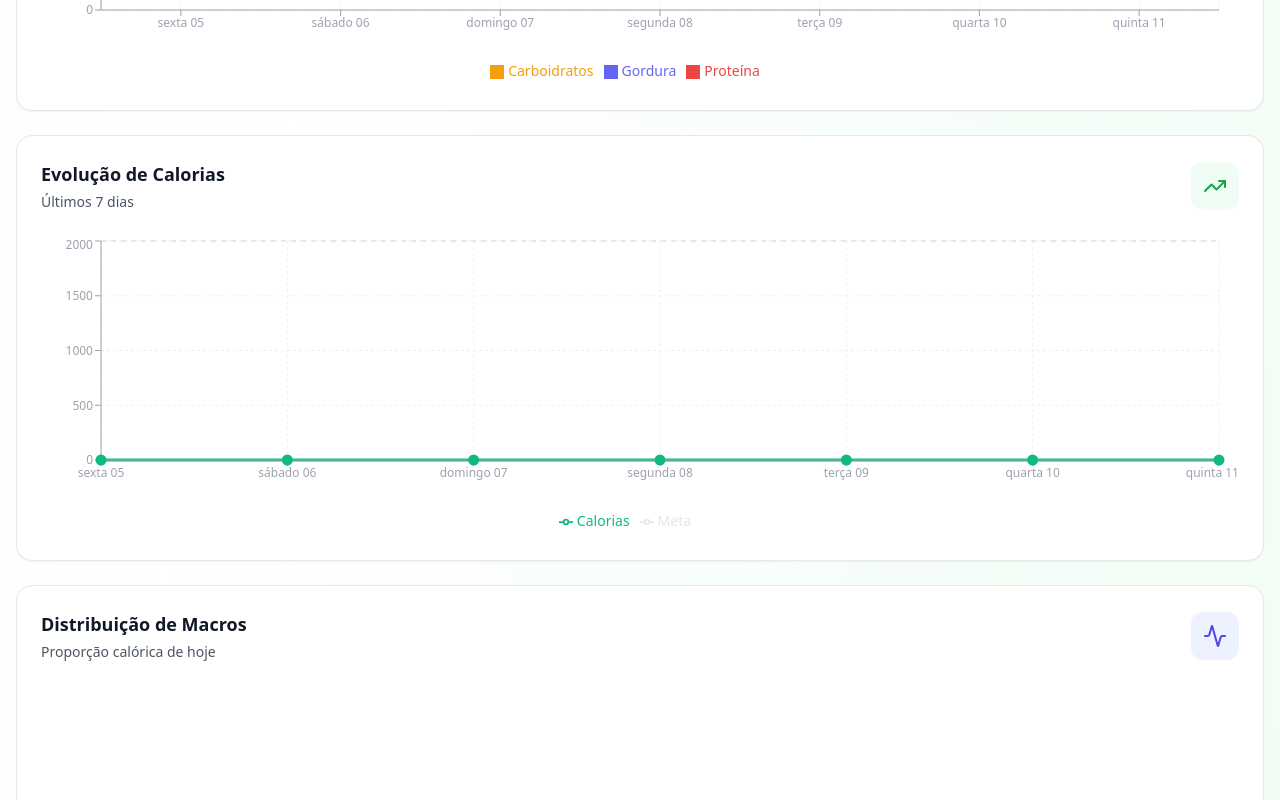
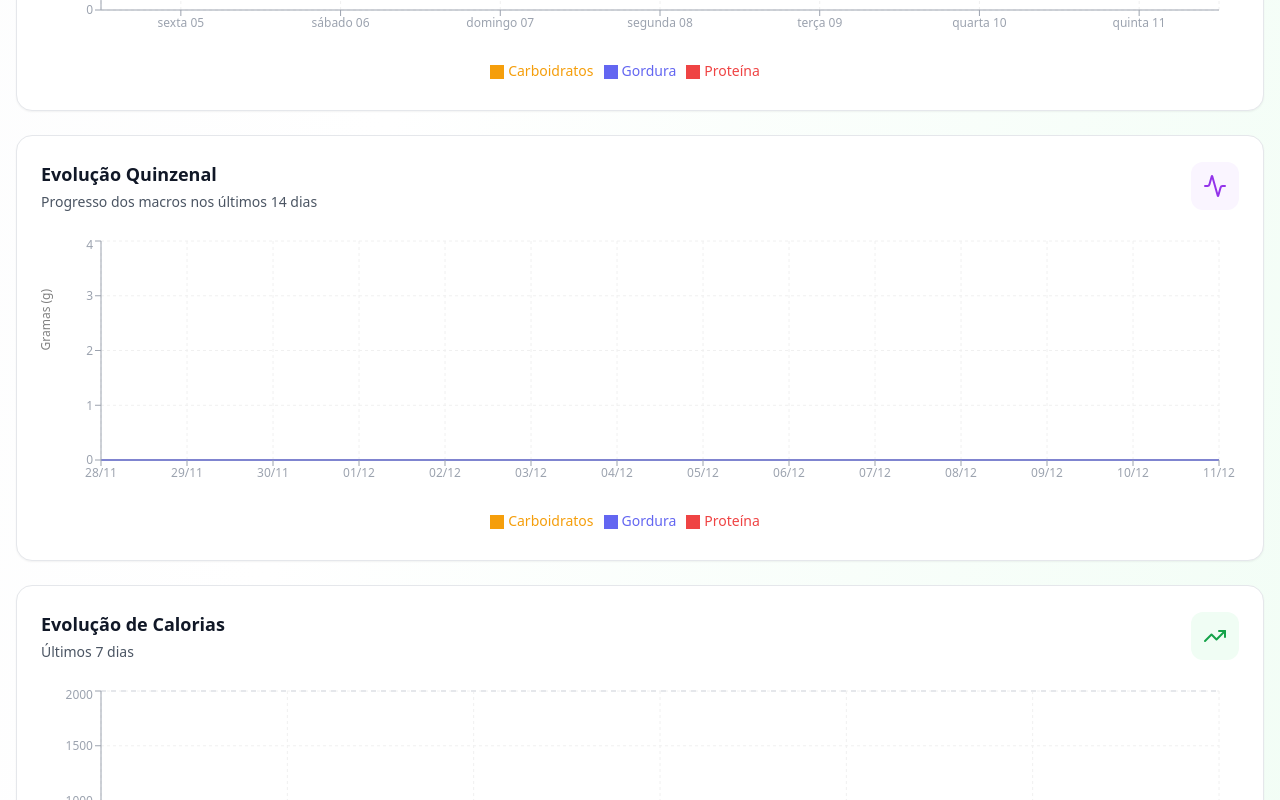
Before and after one commit to WagnerRodrigues181/nutri-lens, a React (Vite) app: page / in a window 1280 px wide. Shown: the part 3200-4000 px from the top of the page. Built offline with nearby package versions, Linux system fonts and the light colour scheme.

Commit message:
feat: add weekly evolution area chart

```diff
--- a/src/App.tsx
+++ b/src/App.tsx
@@ -5,6 +5,7 @@ import StreakBadge from "./components/dashboard/StreakBadge";
 import MacrosRing from "./components/dashboard/MacrosRing";
 import WeeklySummary from "./components/dashboard/WeeklySummary";
 import WeeklyBarChart from "./components/charts/WeeklyBarChart";
+import ProgressAreaChart from "./components/charts/ProgressAreaChart";
 import CaloriesLineChart from "./components/charts/CaloriesLineChart";
 import MacrosPieChart from "./components/charts/MacrosPieChart";
 import DateNavigator from "./components/calendar/DateNavigator";
@@ -46,6 +47,7 @@ export default function App() {
           <CalendarView />
           <WeeklySummary />
           <WeeklyBarChart />
+          <ProgressAreaChart />
           <CaloriesLineChart />
           <MacrosPieChart />
         </div>
--- /dev/null
+++ b/src/components/charts/ProgressAreaChart.tsx
@@ -0,0 +1,145 @@
+import {
+  AreaChart,
+  Area,
+  XAxis,
+  YAxis,
+  CartesianGrid,
+  Tooltip,
+  ResponsiveContainer,
+  Legend,
+} from "recharts";
+import { Activity } from "lucide-react";
+import { useSettingsStore } from "@/store/useSettingsStore";
+import { useNutritionData } from "@/hooks/useNutritionData";
+import { formatDateWithLocale } from "@/utils/dateHelpers";
+
+export default function ProgressAreaChart() {
+  const { locale } = useSettingsStore();
+  const { getLastDaysData } = useNutritionData();
+
+  const weekData = getLastDaysData(14);
+
+  const translations = {
+    "pt-BR": {
+      title: "Evolução Quinzenal",
+      subtitle: "Progresso dos macros nos últimos 14 dias",
+      protein: "Proteína",
+      carbs: "Carboidratos",
+      fat: "Gordura",
+    },
+    "en-US": {
+      title: "Biweekly Evolution",
+      subtitle: "Macros progress over the last 14 days",
+      protein: "Protein",
+      carbs: "Carbs",
+      fat: "Fat",
+    },
+  };
+
+  const t = translations[locale];
+
+  const chartData = weekData.map((day) => ({
+    date: formatDateWithLocale(day.date, locale, "dd/MM"),
+    protein: Math.round(day.protein),
+    carbs: Math.round(day.carbs),
+    fat: Math.round(day.fat),
+  }));
+
+  const CustomTooltip = ({ active, payload, label }: any) => {
+    if (active && payload && payload.length) {
+      return (
+        <div className="rounded-lg border border-gray-200 bg-white p-3 shadow-lg">
+          <p className="mb-2 text-sm font-semibold text-gray-900">{label}</p>
+          <div className="space-y-1">
+            {payload.map((entry: any, index: number) => (
+              <p key={index} className="text-sm" style={{ color: entry.color }}>
+                {entry.name}: <span className="font-bold">{entry.value}g</span>
+              </p>
+            ))}
+          </div>
+        </div>
+      );
+    }
+    return null;
+  };
+
+  return (
+    <div className="rounded-2xl border border-gray-200 bg-white p-6 shadow-sm">
+      <div className="mb-6 flex items-center justify-between">
+        <div>
+          <h3 className="text-lg font-semibold text-gray-900">{t.title}</h3>
+          <p className="mt-1 text-sm text-gray-600">{t.subtitle}</p>
+        </div>
+        <div className="flex h-12 w-12 items-center justify-center rounded-xl bg-purple-50">
+          <Activity className="h-6 w-6 text-purple-600" />
+        </div>
+      </div>
+
+      <ResponsiveContainer width="100%" height={300}>
+        <AreaChart
+          data={chartData}
+          margin={{ top: 5, right: 20, left: 0, bottom: 5 }}
+        >
+          <defs>
+            <linearGradient id="colorProtein" x1="0" y1="0" x2="0" y2="1">
+              <stop offset="5%" stopColor="#ef4444" stopOpacity={0.8} />
+              <stop offset="95%" stopColor="#ef4444" stopOpacity={0.1} />
+            </linearGradient>
+            <linearGradient id="colorCarbs" x1="0" y1="0" x2="0" y2="1">
+              <stop offset="5%" stopColor="#f59e0b" stopOpacity={0.8} />
+              <stop offset="95%" stopColor="#f59e0b" stopOpacity={0.1} />
+            </linearGradient>
+            <linearGradient id="colorFat" x1="0" y1="0" x2="0" y2="1">
+              <stop offset="5%" stopColor="#6366f1" stopOpacity={0.8} />
+              <stop offset="95%" stopColor="#6366f1" stopOpacity={0.1} />
+            </linearGradient>
+          </defs>
+          <CartesianGrid strokeDasharray="3 3" stroke="#f0f0f0" />
+          <XAxis dataKey="date" stroke="#9ca3af" style={{ fontSize: "12px" }} />
+          <YAxis
+            stroke="#9ca3af"
+            style={{ fontSize: "12px" }}
+            label={{
+              value: "Gramas (g)",
+              angle: -90,
+              position: "insideLeft",
+              style: { fontSize: "12px" },
+            }}
+          />
+          <Tooltip content={<CustomTooltip />} />
+          <Legend
+            wrapperStyle={{ fontSize: "14px", paddingTop: "20px" }}
+            iconType="square"
+          />
+          <Area
+            type="monotone"
+            dataKey="protein"
+            name={t.protein}
+            stroke="#ef4444"
+            strokeWidth={2}
+            fillOpacity={1}
+            fill="url(#colorProtein)"
+          />
+          <Area
+            type="monotone"
+            dataKey="carbs"
+            name={t.carbs}
+            stroke="#f59e0b"
+            strokeWidth={2}
+            fillOpacity={1}
+            fill="url(#colorCarbs)"
+          />
+          <Area
+            type="monotone"
+            dataKey="fat"
+            name={t.fat}
+            stroke="#6366f1"
+            strokeWidth={2}
+            fillOpacity={1}
+            fill="url(#colorFat)"
+          />
+        </AreaChart>
+      </ResponsiveContainer>
+    </div>
+  );
+}
```
